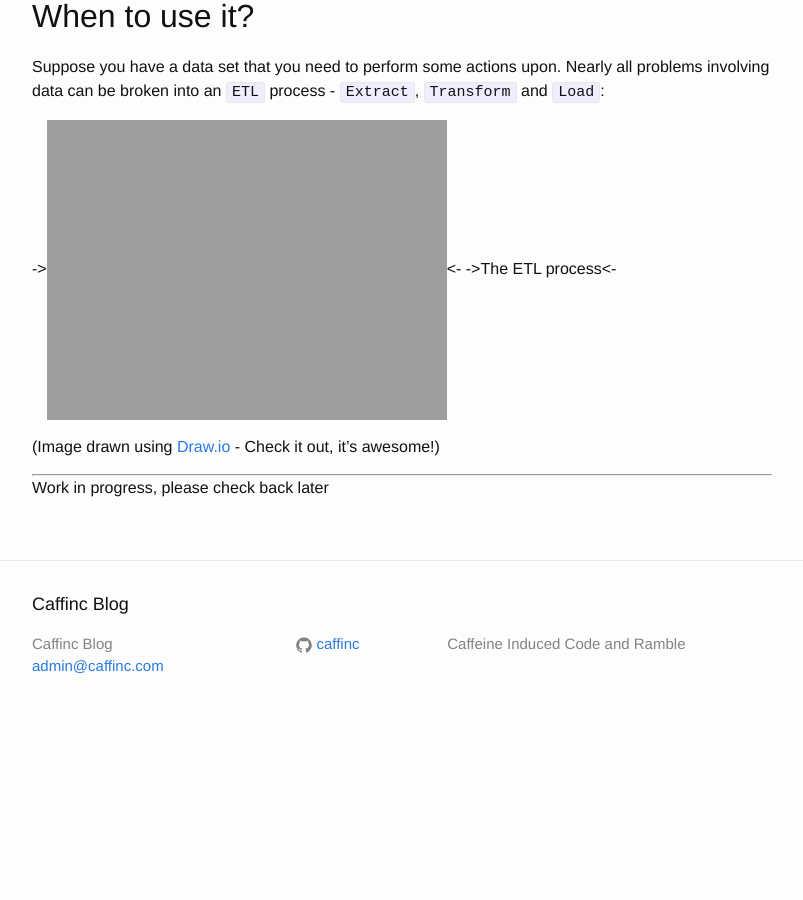
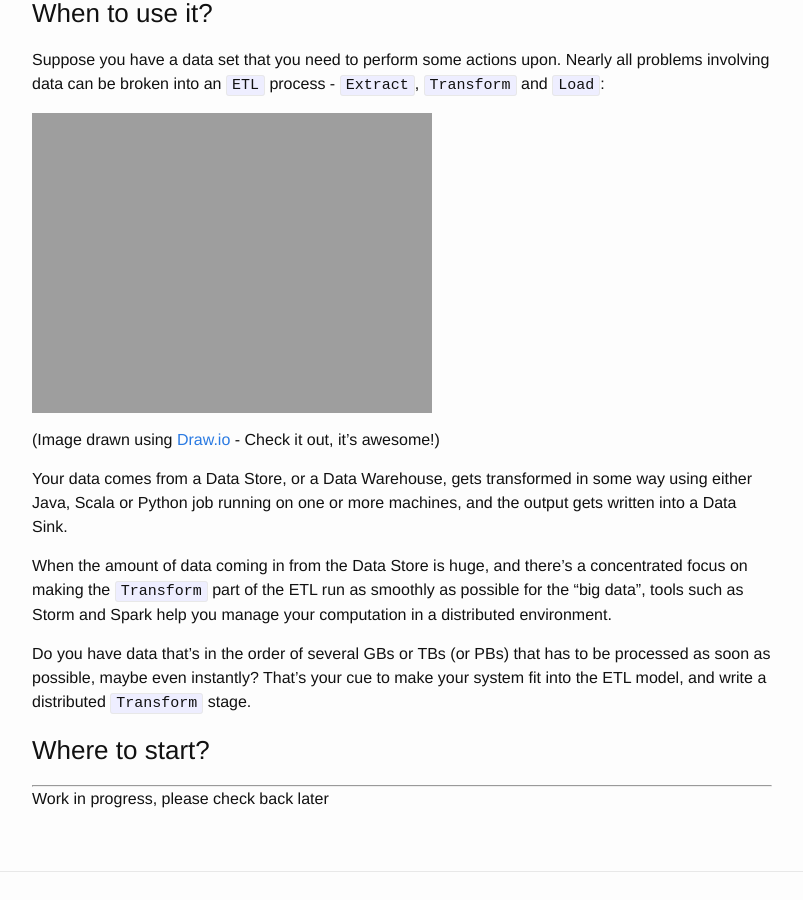
Before and after one commit to caffinc/caffinc.github.io, a Jekyll site: the page built from _posts/2015-12-29-distributed-thinking-storm-spark.md, in a window 1280 px wide and 900 px high, scrolled down 1681 px. Shown: the whole window, without its empty margins (238-1041 px from the left). Built offline with Jekyll 4.4.1, drawn with Linux system fonts in a browser that asks for light colours; comment, search, counter and statistics services are not loaded; before the commit the page ends 2419 px from its top, so only the background shows below that; some of the changed text lies outside the part shown.

Commit message:
Updating post a little more

```diff
--- a/_posts/2015-12-29-distributed-thinking-storm-spark.md
+++ b/_posts/2015-12-29-distributed-thinking-storm-spark.md
@@ -35,19 +38,31 @@ This is meant to be a starting point for people new to the whole concept of dist
 * Processing Data Streams
 * Processing Large Data Chunks
 
-#Distributed Thinking
+--------------------------------------------------------------------
+
+Distributed Thinking
+====================
+
 When I first started processing large amounts of data for a project I worked on which involved data from TV viewers (A lot of logs that set-top boxes throw up), I didn't quite understand what "large" amounts of data meant. I had only worked on datasets involving a few thousand records, stretching up to a million at max.
 
 When a colleague of mine wrote a solution to the project using Storm, I didn't quite understand all the moving parts. I was still learning how to code better than the average fresh-out-of-college-computer-science-student, and everything looked complex and alien to me. I have since discovered that if you focus on something long enough, and tear it down into smaller parts, everything is easy! I hope to bring some of my understanding into this blog to make it easier for people new to this kind of data.
 
-##When to use it?
+<h3>When to use it?</h3>
+
 Suppose you have a data set that you need to perform some actions upon. Nearly all problems involving data can be broken into an `ETL` process - `Extract`, `Transform` and `Load`:
 
-->![ETL](http://caffinc.com/wp-content/uploads/2015/12/ETL.png)<-
-->The ETL process<-
+![ETL](http://caffinc.com/wp-content/uploads/2015/12/ETL.png)
 
 (Image drawn using [Draw.io](https://www.draw.io/ "Draw.io") - Check it out, it's awesome!)
 
+Your data comes from a Data Store, or a Data Warehouse, gets transformed in some way using either Java, Scala or Python job running on one or more machines, and the output gets written into a Data Sink.
 
-----
+When the amount of data coming in from the Data Store is huge, and there's a concentrated focus on making the `Transform` part of the ETL run as smoothly as possible for the "big data", tools such as Storm and Spark help you manage your computation in a distributed environment.
+
+Do you have data that's in the order of several GBs or TBs (or PBs) that has to be processed as soon as possible, maybe even instantly? That's your cue to make your system fit into the ETL model, and write a distributed `Transform` stage.
+
+<h3>Where to start?</h3>
+
+
+***
 Work in progress, please check back later
```
Also changed, not shown: other parts of _posts/2015-12-29-distributed-thinking-storm-spark.md (+6 -3 lines).
